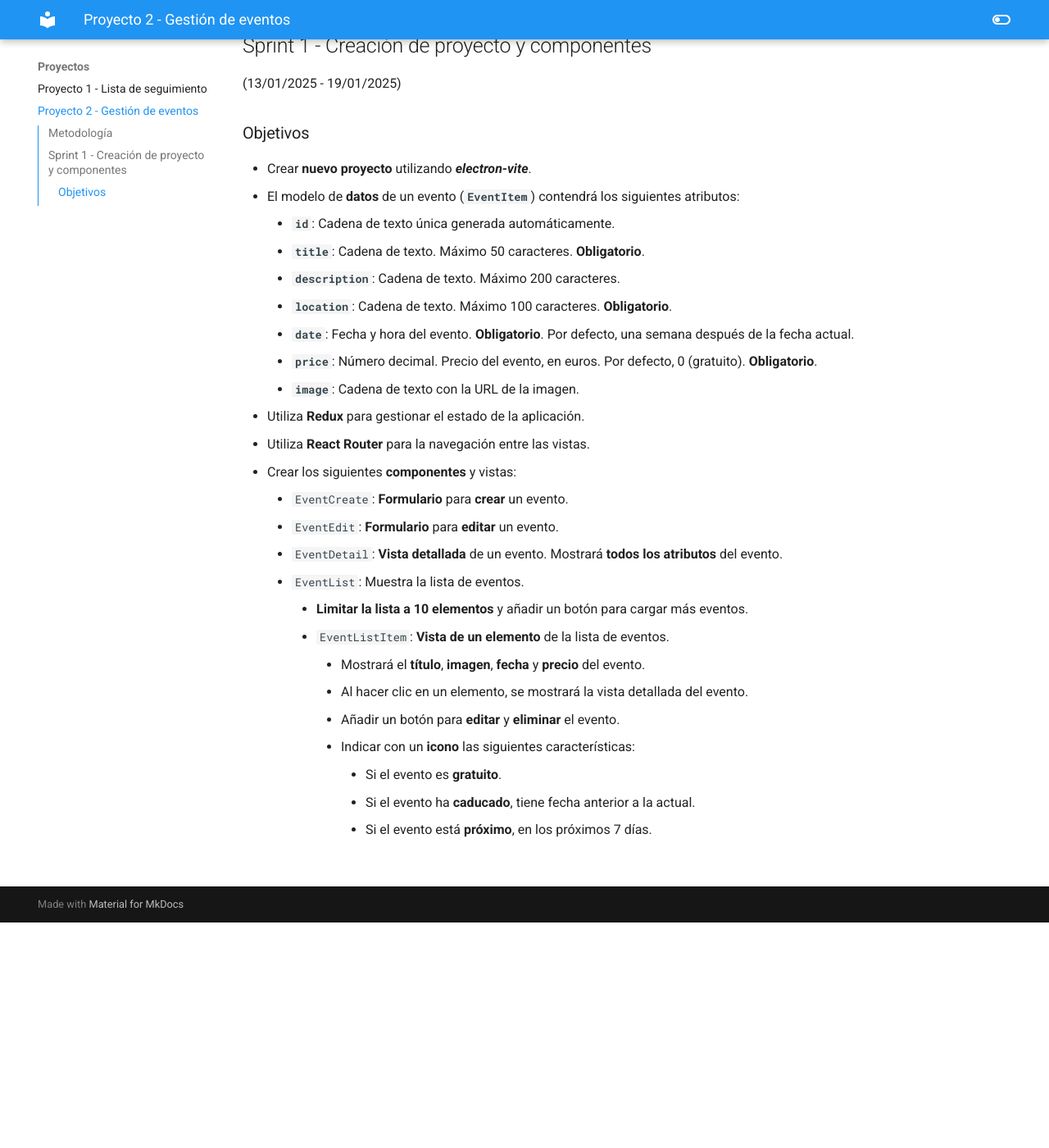
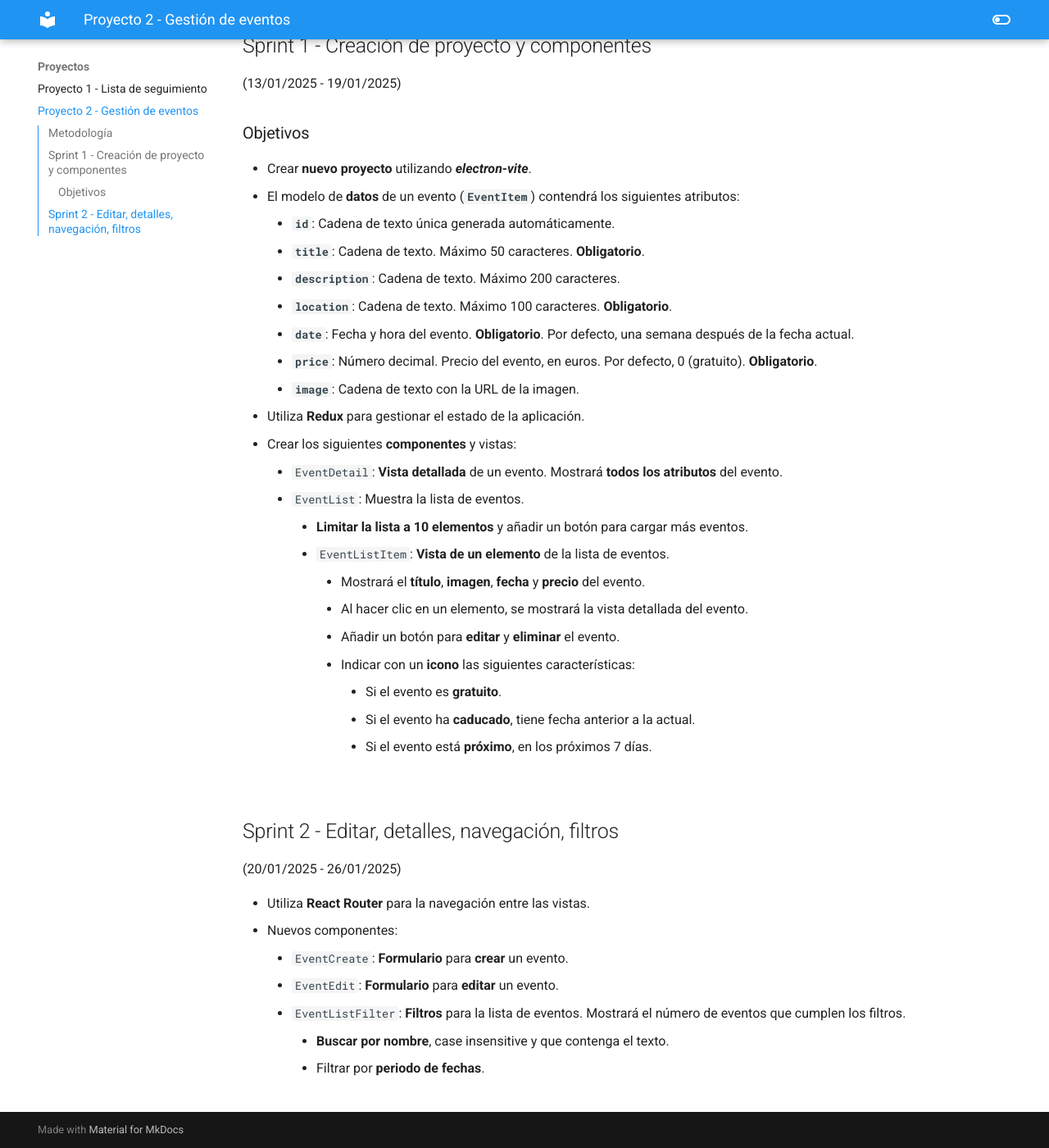
Before and after one commit to jsanvil/din24, an MkDocs documentation site: the page built from docs/proyectos/02_events.md, in a window 1280 px wide and 1400 px high, scrolled down 1496 px. Shown: the whole window at 82% size. Built offline with MkDocs 1.6.1 and Material for MkDocs 9.7.7, drawn with Linux system fonts in a browser that asks for light colours; before the commit the page ends 2621 px from its top, so only the background shows below that.

Commit message:
project2 update

```diff
--- a/docs/proyectos/02_events.md
+++ b/docs/proyectos/02_events.md
@@ -71,9 +68,17 @@
                 - Si el evento ha **caducado**, tiene fecha anterior a la actual.
                 - Si el evento está **próximo**, en los próximos 7 días.
 
-        <!-- - `EventListFilter`: **Filtros** para la lista de eventos. Mostrará el número de eventos que cumplen los filtros.
-            - **Buscar por nombre**, case insensitive y que contenga el texto.
-            - Filtrar por **periodo de fechas**. -->
+## Sprint 2 - Editar, detalles, navegación, filtros
+
+(20/01/2025 - 26/01/2025)
+
+- Utiliza **React Router** para la navegación entre las vistas.
+- Nuevos componentes:
+    - `EventCreate`: **Formulario** para **crear** un evento.
+    - `EventEdit`: **Formulario** para **editar** un evento.
+    - `EventListFilter`: **Filtros** para la lista de eventos. Mostrará el número de eventos que cumplen los filtros.
+        - **Buscar por nombre**, case insensitive y que contenga el texto.
+        - Filtrar por **periodo de fechas**.
 
 <!-- - **Funcionalidades**:
     - **Listado de elementos**.
```
Also changed, not shown: other parts of docs/proyectos/02_events.md (+0 -3 lines).
